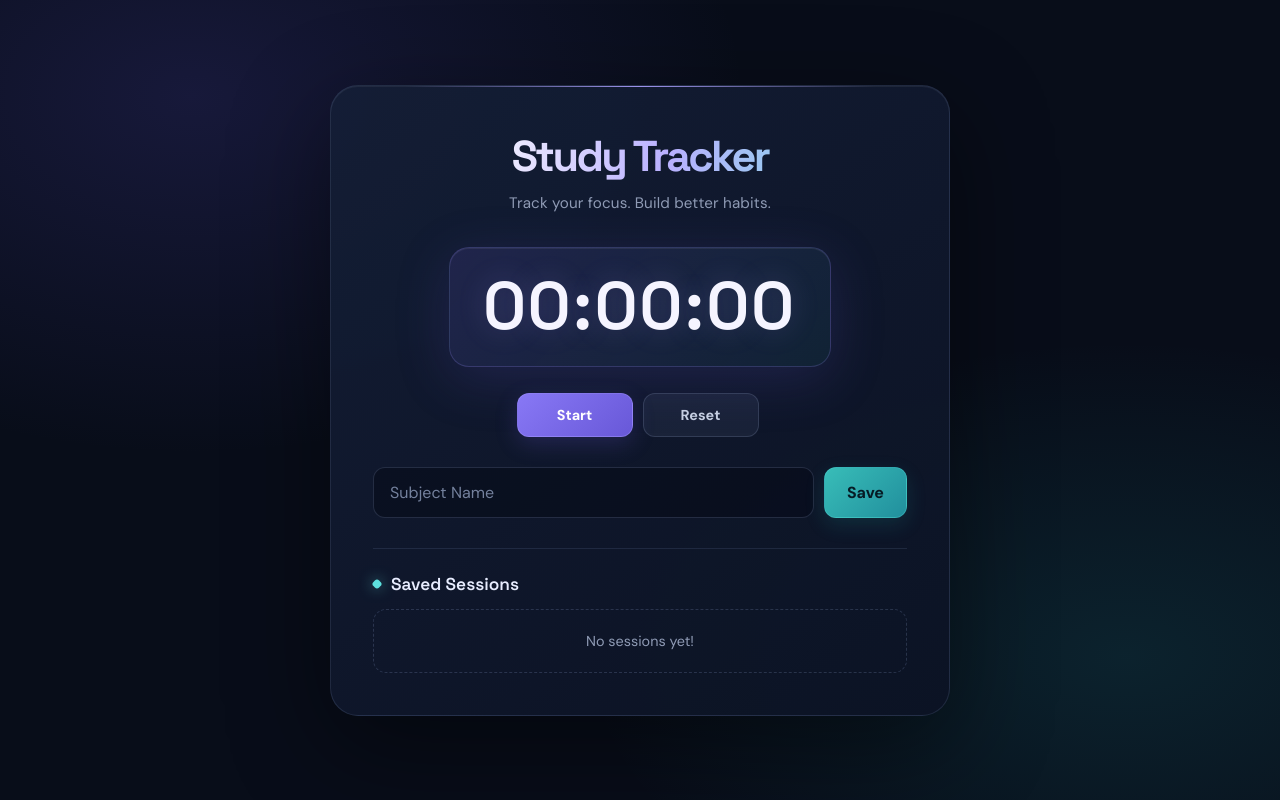
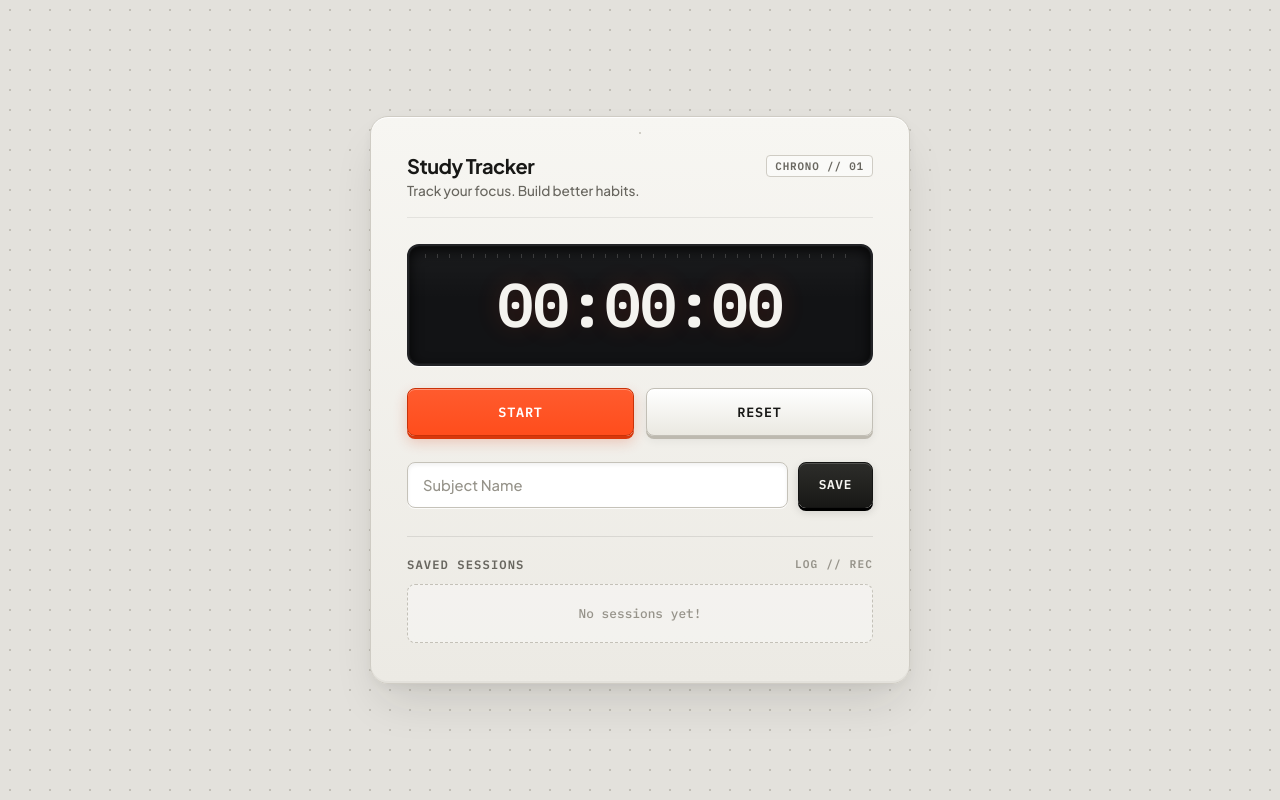
Before and after one commit to realblackblur/Study-Session-Log, a React (Vite) app: page / in a window 1280 px wide. Built offline with nearby package versions, Linux system fonts and the light colour scheme.

Commit message:
refactor: update index.css with new UI

```diff
--- a/src/index.css
+++ b/src/index.css
@@ -1,20 +1,34 @@
-@import url("https://fonts.googleapis.com/css2?family=DM+Sans:wght@400;500;600;700&family=Space+Grotesk:wght@400;500;600;700&display=swap");
+@import url("https://fonts.googleapis.com/css2?family=IBM+Plex+Mono:wght@400;500;600;700&family=Plus+Jakarta+Sans:wght@500;600;700&display=swap");
 
 :root {
-  font-family: "DM Sans", sans-serif;
-  color: #edf2ff;
-  background: #080d19;
+  /* Precision Hardware Palette */
+  --bg-desk: #e3e1dc;
+  --chassis-top: #f7f6f2;
+  --chassis-bottom: #eceae4;
+  --chassis-border: #cfccc4;
+  --chassis-shadow: rgba(28, 27, 24, 0.14);
+
+  /* Recessed OLED Screen */
+  --screen-bg: #121315;
+  --screen-border: #27292d;
+  --screen-text: #f4f3ef;
+  --screen-glow: rgba(255, 77, 28, 0.16);
+
+  /* Inks & Accents */
+  --ink-primary: #181816;
+  --ink-secondary: #68665f;
+  --ink-tertiary: #96938a;
+  --accent-orange: #ff4d1c;
+  --accent-orange-dark: #d9380c;
+  --accent-olive: #235347;
+
+  font-family: "Plus Jakarta Sans", -apple-system, BlinkMacSystemFont, sans-serif;
+  color: var(--ink-primary);
+  background: var(--bg-desk);
   font-synthesis: none;
   text-rendering: optimizeLegibility;
   -webkit-font-smoothing: antialiased;
   -moz-osx-font-smoothing: grayscale;
-
-  --surface: rgba(17, 26, 47, 0.78);
-  --surface-border: rgba(154, 177, 226, 0.14);
-  --muted: #8f9bb5;
-  --accent: #8b7cff;
-  --accent-bright: #a99eff;
-  --cyan: #5de1df;
 }
 
 * {
@@ -29,45 +43,10 @@ body {
   display: grid;
   place-items: center;
   overflow-x: hidden;
-  background:
-    radial-gradient(
-      ellipse at 15% 12%,
-      rgba(83, 72, 190, 0.2),
-      transparent 36%
-    ),
-    radial-gradient(
-      ellipse at 88% 82%,
-      rgba(34, 178, 183, 0.13),
-      transparent 34%
-    ),
-    #080d19;
-}
-
-body::before,
-body::after {
-  position: fixed;
-  z-index: -1;
-  width: 360px;
-  height: 360px;
-  content: "";
-  border-radius: 50%;
-  filter: blur(90px);
-  opacity: 0.22;
-  pointer-events: none;
-  animation: float-glow 12s ease-in-out infinite alternate;
-}
-
-body::before {
-  top: -150px;
-  left: -100px;
-  background: #6c5ce7;
-}
-
-body::after {
-  right: -130px;
-  bottom: -170px;
-  background: #16b8b2;
-  animation-delay: -5s;
+  /* Architectural drafting dot-grid */
+  background-color: var(--bg-desk);
+  background-image: radial-gradient(#c2bfb7 1px, transparent 1px);
+  background-size: 20px 20px;
 }
 
 button,
@@ -85,324 +64,362 @@ button {
   justify-content: center;
 }
 
+/* Main Machined Chassis */
 .app {
   position: relative;
-  width: min(100%, 620px);
-  padding: 42px;
-  overflow: hidden;
-  border: 1px solid var(--surface-border);
-  border-radius: 28px;
-  background: linear-gradient(
-    145deg,
-    rgba(20, 30, 54, 0.94),
-    rgba(12, 19, 36, 0.94)
-  );
+  width: min(100%, 540px);
+  padding: 36px 36px 40px;
+  border: 1px solid var(--chassis-border);
+  border-radius: 18px;
+  background: linear-gradient(180deg, var(--chassis-top) 0%, var(--chassis-bottom) 100%);
   box-shadow:
-    0 30px 100px rgba(0, 0, 0, 0.45),
-    inset 0 1px 0 rgba(255, 255, 255, 0.06);
-  animation: card-enter 700ms cubic-bezier(0.2, 0.8, 0.2, 1) both;
+    0 24px 48px -12px var(--chassis-shadow),
+    0 4px 12px rgba(0, 0, 0, 0.05),
+    inset 0 1px 0 rgba(255, 255, 255, 0.95),
+    inset 0 -2px 0 rgba(0, 0, 0, 0.04);
+  text-align: center;
+  animation: chassis-mount 500ms cubic-bezier(0.16, 1, 0.3, 1) both;
 }
 
+/* Top Hardware Status Bar / Engraving Line */
 .app::before {
+  content: "";
   position: absolute;
-  top: 0;
-  left: 12%;
-  width: 76%;
-  height: 1px;
-  content: "";
-  background: linear-gradient(
-    90deg,
-    transparent,
-    rgba(169, 158, 255, 0.9),
-    transparent
-  );
+  top: 14px;
+  left: 20px;
+  right: 20px;
+  height: 4px;
+  background-image: radial-gradient(circle, #c8c5bc 1.5px, transparent 1.5px);
+  background-size: 100% 4px;
+  background-repeat: no-repeat;
+  opacity: 0.8;
+  pointer-events: none;
 }
 
 .app-header {
-  margin-bottom: 34px;
-  text-align: center;
+  margin-bottom: 26px;
+  padding-bottom: 18px;
+  border-bottom: 1px solid rgba(24, 24, 22, 0.08);
+  text-align: left;
+  display: flex;
+  flex-direction: column;
+  gap: 4px;
 }
 
 .app-header h1 {
   margin: 0;
-  font-family: "Space Grotesk", sans-serif;
-  font-size: clamp(2rem, 6vw, 2.7rem);
+  font-size: 1.25rem;
   font-weight: 700;
-  letter-spacing: -0.06em;
-  background: linear-gradient(100deg, #ffffff 15%, #b9b0ff 55%, #75e5df 100%);
-  -webkit-background-clip: text;
-  background-clip: text;
-  color: transparent;
+  letter-spacing: -0.025em;
+  color: var(--ink-primary);
+  display: flex;
+  align-items: center;
+  justify-content: space-between;
+}
+
+/* Live Hardware Indicator Dot */
+.app-header h1::after {
+  content: "CHRONO // 01";
+  font-family: "IBM Plex Mono", monospace;
+  font-size: 0.68rem;
+  font-weight: 600;
+  letter-spacing: 0.08em;
+  color: var(--ink-secondary);
+  padding: 3px 8px;
+  border: 1px solid var(--chassis-border);
+  border-radius: 4px;
+  background: rgba(255, 255, 255, 0.5);
 }
 
 .app-header p {
-  margin: 9px 0 0;
-  color: var(--muted);
-  font-size: 0.95rem;
-  letter-spacing: 0.01em;
+  margin: 0;
+  color: var(--ink-secondary);
+  font-size: 0.85rem;
+  letter-spacing: -0.005em;
 }
 
-/* Main timer display */
+/* Recessed OLED Timer Bezel */
 .app > h1 {
   position: relative;
-  width: fit-content;
-  margin: 0 auto 26px;
-  padding: 22px 34px;
-  border: 1px solid rgba(155, 144, 255, 0.2);
-  border-radius: 20px;
-  background: linear-gradient(
-    135deg,
-    rgba(112, 94, 221, 0.16),
-    rgba(50, 180, 183, 0.08)
-  );
+  width: 100%;
+  margin: 0 0 22px;
+  padding: 28px 24px;
+  border: 2px solid #222326;
+  border-radius: 12px;
+  background:
+    linear-gradient(180deg, rgba(255, 255, 255, 0.04) 0%, transparent 45%),
+    var(--screen-bg);
   box-shadow:
-    0 12px 45px rgba(92, 75, 190, 0.12),
-    inset 0 1px 0 rgba(255, 255, 255, 0.05);
-  color: #f5f4ff;
-  font-family: "Space Grotesk", sans-serif;
-  font-size: clamp(2.8rem, 10vw, 4.2rem);
+    inset 0 4px 14px rgba(0, 0, 0, 0.85),
+    inset 0 0 0 1px rgba(255, 255, 255, 0.06),
+    0 1px 0 rgba(255, 255, 255, 0.9);
+  color: var(--screen-text);
+  font-family: "IBM Plex Mono", monospace;
+  font-size: clamp(2.6rem, 9vw, 3.85rem);
   font-variant-numeric: tabular-nums;
   font-weight: 600;
-  line-height: 1.1;
-  letter-spacing: 0.045em;
-  text-shadow: 0 0 28px rgba(169, 158, 255, 0.22);
-  animation: timer-pulse 4s ease-in-out infinite;
+  line-height: 1;
+  letter-spacing: -0.02em;
+  text-shadow: 0 0 24px var(--screen-glow);
+  user-select: none;
 }
 
-/* Start / pause and reset controls */
+/* Micro-ticks along top of OLED screen */
+.app > h1::before {
+  content: "";
+  position: absolute;
+  top: 8px;
+  left: 16px;
+  right: 16px;
+  height: 4px;
+  background-image: repeating-linear-gradient(
+    90deg,
+    rgba(255, 255, 255, 0.16) 0px,
+    rgba(255, 255, 255, 0.16) 1px,
+    transparent 1px,
+    transparent 12px
+  );
+  pointer-events: none;
+}
+
+/* Tactile Mechanical Control Switches (Start / Reset) */
 .app > button {
   display: inline-flex;
   align-items: center;
   justify-content: center;
-  min-width: 116px;
-  margin: 0 5px 30px;
-  padding: 12px 22px;
-  border: 1px solid rgba(169, 158, 255, 0.35);
-  border-radius: 12px;
-  background: linear-gradient(135deg, #8878f5, #6858d8);
-  box-shadow: 0 7px 22px rgba(105, 88, 216, 0.22);
-  color: white;
-  font-size: 0.9rem;
-  font-weight: 700;
+  width: calc(50% - 6px);
+  margin: 0 0 26px;
+  padding: 14px 20px;
+  border: 1px solid #c93208;
+  border-radius: 8px;
+  background: linear-gradient(180deg, #ff5b2e 0%, var(--accent-orange) 100%);
+  box-shadow:
+    0 3px 0 var(--accent-orange-dark),
+    0 6px 14px rgba(217, 56, 12, 0.24),
+    inset 0 1px 0 rgba(255, 255, 255, 0.35);
+  color: #ffffff;
+  font-family: "IBM Plex Mono", monospace;
+  font-size: 0.84rem;
+  font-weight: 600;
+  letter-spacing: 0.06em;
+  text-transform: uppercase;
   cursor: pointer;
   transition:
-    transform 180ms ease,
-    box-shadow 180ms ease;
-}
-
-.app > button + button {
-  border-color: rgba(148, 164, 197, 0.2);
-  background: rgba(127, 145, 181, 0.1);
-  box-shadow: none;
-  color: #c5cee2;
-}
-
-/* Center both buttons */
-.app > button:nth-of-type(1),
-.app > button:nth-of-type(2) {
-  position: relative;
+    transform 90ms ease,
+    box-shadow 90ms ease,
+    filter 150ms ease;
 }
 
 .app > button:nth-of-type(1) {
-  margin-left: 0;
+  margin-right: 12px;
 }
 
-.app {
-  text-align: center;
-}
-
+/* Secondary Hardware Key (Reset) */
 .app > button + button {
-  border-color: rgba(148, 164, 197, 0.2);
-  background: rgba(127, 145, 181, 0.1);
-  box-shadow: none;
-  color: #c5cee2;
+  border-color: #c2bfb6;
+  background: linear-gradient(180deg, #ffffff 0%, #eae8e1 100%);
+  box-shadow:
+    0 3px 0 #bdb9af,
+    0 5px 10px rgba(0, 0, 0, 0.06),
+    inset 0 1px 0 #ffffff;
+  color: var(--ink-primary);
 }
 
 .app > button:hover {
-  transform: translateY(-2px);
-  filter: brightness(1.1);
-  box-shadow: 0 11px 28px rgba(105, 88, 216, 0.3);
+  filter: brightness(1.03);
 }
 
 .app > button:active {
-  transform: translateY(0) scale(0.98);
+  transform: translateY(2px);
+  box-shadow:
+    0 1px 0 var(--accent-orange-dark),
+    0 2px 5px rgba(217, 56, 12, 0.2),
+    inset 0 1px 0 rgba(255, 255, 255, 0.2);
+}
+
+.app > button + button:active {
+  box-shadow:
+    0 1px 0 #bdb9af,
+    0 2px 4px rgba(0, 0, 0, 0.06);
 }
 
 .app > button:focus-visible,
 .app input:focus-visible {
-  outline: 3px solid rgba(93, 225, 223, 0.65);
+  outline: 2px solid var(--accent-orange);
   outline-offset: 3px;
 }
 
-/* Subject input and save action */
+/* Subject Input & Commit Slot */
 .app > div {
   display: flex;
   gap: 10px;
-  margin-bottom: 10px;
+  margin-bottom: 8px;
 }
 
 .app input {
   width: 100%;
   min-width: 0;
-  padding: 14px 16px;
-  border: 1px solid rgba(154, 177, 226, 0.18);
-  border-radius: 12px;
-  background: rgba(5, 10, 22, 0.48);
-  color: #f1f4ff;
+  padding: 13px 15px;
+  border: 1px solid #c5c2b9;
+  border-radius: 8px;
+  background: #ffffff;
+  box-shadow:
+    inset 0 2px 4px rgba(24, 24, 22, 0.06),
+    0 1px 0 rgba(255, 255, 255, 0.8);
+  color: var(--ink-primary);
+  font-size: 0.92rem;
   transition:
-    border-color 180ms ease,
-    box-shadow 180ms ease,
-    background 180ms ease;
+    border-color 150ms ease,
+    box-shadow 150ms ease;
 }
 
 .app input::placeholder {
-  color: #74819d;
+  color: var(--ink-tertiary);
 }
 
 .app input:focus {
-  border-color: rgba(139, 124, 255, 0.8);
+  border-color: var(--ink-primary);
   outline: none;
-  background: rgba(5, 10, 22, 0.72);
-  box-shadow: 0 0 0 4px rgba(139, 124, 255, 0.12);
+  box-shadow:
+    inset 0 2px 4px rgba(24, 24, 22, 0.04),
+    0 0 0 3px rgba(24, 24, 22, 0.08);
 }
 
 .app > div button {
   flex-shrink: 0;
-  padding: 0 22px;
-  border: 1px solid rgba(93, 225, 223, 0.25);
-  border-radius: 12px;
-  background: linear-gradient(135deg, #38bdb8, #218f9d);
-  box-shadow: 0 7px 20px rgba(34, 169, 174, 0.16);
-  color: #061b24;
-  font-weight: 700;
+  padding: 0 20px;
+  border: 1px solid #141413;
+  border-radius: 8px;
+  background: linear-gradient(180deg, #2d2d2a 0%, #181816 100%);
+  box-shadow:
+    0 3px 0 #000000,
+    0 4px 10px rgba(0, 0, 0, 0.14),
+    inset 0 1px 0 rgba(255, 255, 255, 0.18);
+  color: #f7f6f2;
+  font-family: "IBM Plex Mono", monospace;
+  font-size: 0.8rem;
+  font-weight: 600;
+  letter-spacing: 0.05em;
+  text-transform: uppercase;
   cursor: pointer;
   transition:
-    transform 180ms ease,
-    filter 180ms ease,
-    box-shadow 180ms ease;
+    transform 90ms ease,
+    box-shadow 90ms ease,
+    background 150ms ease;
 }
 
 .app > div button:hover {
-  transform: translateY(-2px);
-  filter: brightness(1.08);
-  box-shadow: 0 10px 25px rgba(34, 169, 174, 0.25);
+  background: linear-gradient(180deg, #3a3a36 0%, #20201d 100%);
 }
 
 .app > div button:active {
-  transform: scale(0.98);
+  transform: translateY(2px);
+  box-shadow: 0 1px 0 #000000;
 }
 
+/* Validation / Warning Readout */
 .app > p {
-  margin: 8px 2px 22px;
-  color: #ff9caa;
-  font-size: 0.86rem;
-  animation: message-in 220ms ease both;
+  margin: 10px 0 18px;
+  padding: 8px 12px;
+  border-left: 3px solid var(--accent-orange);
+  border-radius: 0 6px 6px 0;
+  background: rgba(255, 77, 28, 0.08);
+  color: #b82d06;
+  font-family: "IBM Plex Mono", monospace;
+  font-size: 0.78rem;
+  font-weight: 500;
+  text-align: left;
+  animation: message-in 180ms ease both;
 }
 
-/* Saved sessions */
+/* Session Log Ledger */
 .app > h3 {
   display: flex;
   align-items: center;
-  gap: 10px;
-  margin: 30px 0 14px;
-  padding-top: 24px;
-  border-top: 1px solid rgba(154, 177, 226, 0.12);
-  color: #e8edff;
-  font-family: "Space Grotesk", sans-serif;
-  font-size: 1.08rem;
+  justify-content: space-between;
+  margin: 28px 0 12px;
+  padding-top: 20px;
+  border-top: 1px solid rgba(24, 24, 22, 0.1);
+  color: var(--ink-secondary);
+  font-family: "IBM Plex Mono", monospace;
+  font-size: 0.76rem;
   font-weight: 600;
+  letter-spacing: 0.09em;
+  text-transform: uppercase;
 }
 
-.app > h3::before {
-  width: 8px;
-  height: 8px;
-  border-radius: 3px;
-  background: var(--cyan);
-  box-shadow: 0 0 14px rgba(93, 225, 223, 0.6);
-  content: "";
-  transform: rotate(45deg);
+.app > h3::after {
+  content: "LOG // REC";
+  color: var(--ink-tertiary);
+  font-size: 0.7rem;
 }
 
 .app > h3 + p {
   margin: 0;
-  padding: 22px 16px;
-  border: 1px dashed rgba(154, 177, 226, 0.2);
-  border-radius: 13px;
-  color: var(--muted);
-  font-size: 0.9rem;
+  padding: 20px 16px;
+  border: 1px dashed #c4c1b8;
+  border-radius: 8px;
+  background: rgba(255, 255, 255, 0.35);
+  color: var(--ink-tertiary);
+  font-family: "IBM Plex Mono", monospace;
+  font-size: 0.8rem;
   text-align: center;
 }
 
 .app ul {
   display: grid;
-  gap: 9px;
+  gap: 8px;
   margin: 0;
   padding: 0;
   list-style: none;
+  counter-reset: log-index;
 }
 
 .app li {
+  counter-increment: log-index;
+  position: relative;
   display: flex;
   align-items: center;
   justify-content: space-between;
-  gap: 16px;
-  padding: 14px 16px;
-  border: 1px solid rgba(154, 177, 226, 0.12);
-  border-radius: 12px;
-  background: rgba(116, 133, 172, 0.07);
-  color: #dce4f8;
-  font-size: 0.92rem;
-  animation: session-in 350ms ease both;
+  gap: 14px;
+  padding: 12px 14px 12px 42px;
+  border: 1px solid #d5d2c9;
+  border-radius: 8px;
+  background: #ffffff;
+  box-shadow: 0 1px 2px rgba(0, 0, 0, 0.03);
+  color: var(--ink-primary);
+  font-size: 0.88rem;
+  font-weight: 500;
+  text-align: left;
+  animation: session-in 260ms cubic-bezier(0.16, 1, 0.3, 1) both;
   transition:
-    border-color 180ms ease,
-    background 180ms ease,
-    transform 180ms ease;
+    border-color 150ms ease,
+    transform 150ms ease;
+}
+
+/* Auto-numbered Tape Index Badge */
+.app li::before {
+  content: counter(log-index, decimal-leading-zero);
+  position: absolute;
+  left: 12px;
+  font-family: "IBM Plex Mono", monospace;
+  font-size: 0.72rem;
+  font-weight: 600;
+  color: var(--accent-orange);
+  background: rgba(255, 77, 28, 0.1);
+  padding: 2px 5px;
+  border-radius: 4px;
 }
 
 .app li:hover {
-  transform: translateX(3px);
-  border-color: rgba(93, 225, 223, 0.25);
-  background: rgba(116, 133, 172, 0.12);
+  border-color: #9e9b91;
+  transform: translateX(2px);
 }
 
-@keyframes card-enter {
+@keyframes chassis-mount {
   from {
     opacity: 0;
-    transform: translateY(18px) scale(0.985);
-  }
-  to {
-    opacity: 1;
-    transform: translateY(0) scale(1);
-  }
-}
-
-@keyframes float-glow {
-  from {
-    transform: translate3d(0, 0, 0) scale(0.9);
-  }
-  to {
-    transform: translate3d(35px, 45px, 0) scale(1.15);
-  }
-}
-
-@keyframes timer-pulse {
-  0%,
-  100% {
-    box-shadow:
-      0 12px 45px rgba(92, 75, 190, 0.12),
-      inset 0 1px 0 rgba(255, 255, 255, 0.05);
-  }
-  50% {
-    box-shadow:
-      0 12px 55px rgba(92, 75, 190, 0.22),
-      inset 0 1px 0 rgba(255, 255, 255, 0.07);
-  }
-}
-
-@keyframes message-in {
-  from {
-    opacity: 0;
-    transform: translateY(-4px);
+    transform: translateY(14px);
   }
   to {
     opacity: 1;
@@ -410,10 +427,21 @@ button {
   }
 }
 
+@keyframes message-in {
+  from {
+    opacity: 0;
+    transform: translateX(-4px);
+  }
+  to {
+    opacity: 1;
+    transform: translateX(0);
+  }
+}
+
 @keyframes session-in {
   from {
     opacity: 0;
-    transform: translateY(7px);
+    transform: translateY(6px);
   }
   to {
     opacity: 1;
@@ -423,34 +451,29 @@ button {
 
 @media (max-width: 520px) {
   body {
-    padding: 22px 13px;
+    padding: 20px 12px;
   }
 
   .app {
-    padding: 30px 20px;
-    border-radius: 22px;
-  }
-
-  .app-header {
-    margin-bottom: 28px;
+    padding: 28px 20px 30px;
+    border-radius: 14px;
   }
 
   .app > h1 {
-    padding: 19px 20px;
-    border-radius: 16px;
+    padding: 22px 16px;
   }
 
   .app > button {
-    min-width: 0;
-    padding: 11px 19px;
+    padding: 13px 12px;
+    font-size: 0.78rem;
   }
 
   .app > div {
-    gap: 8px;
+    flex-direction: column;
   }
 
   .app > div button {
-    padding: 0 16px;
+    padding: 13px 16px;
   }
 }
 
```
